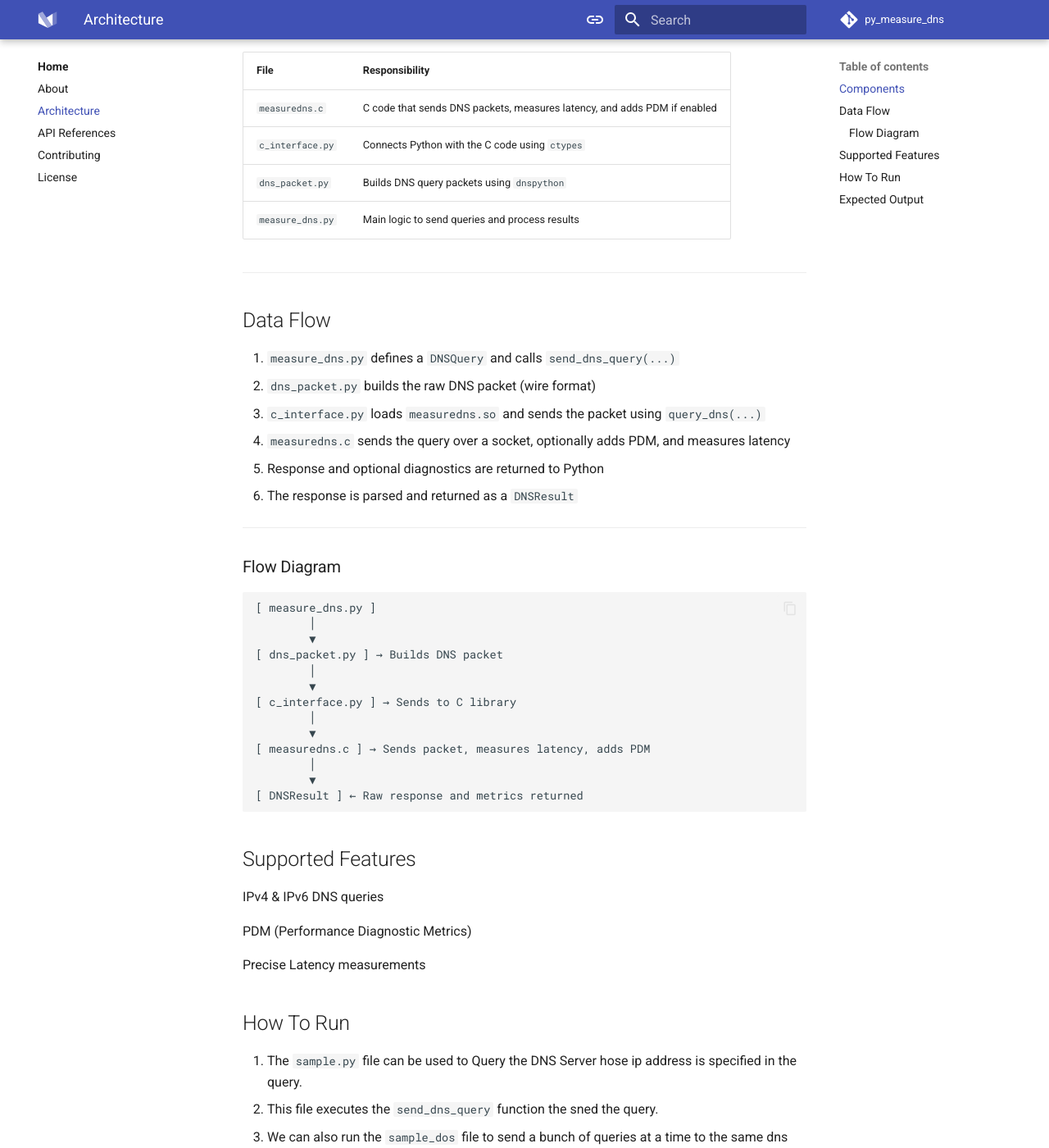
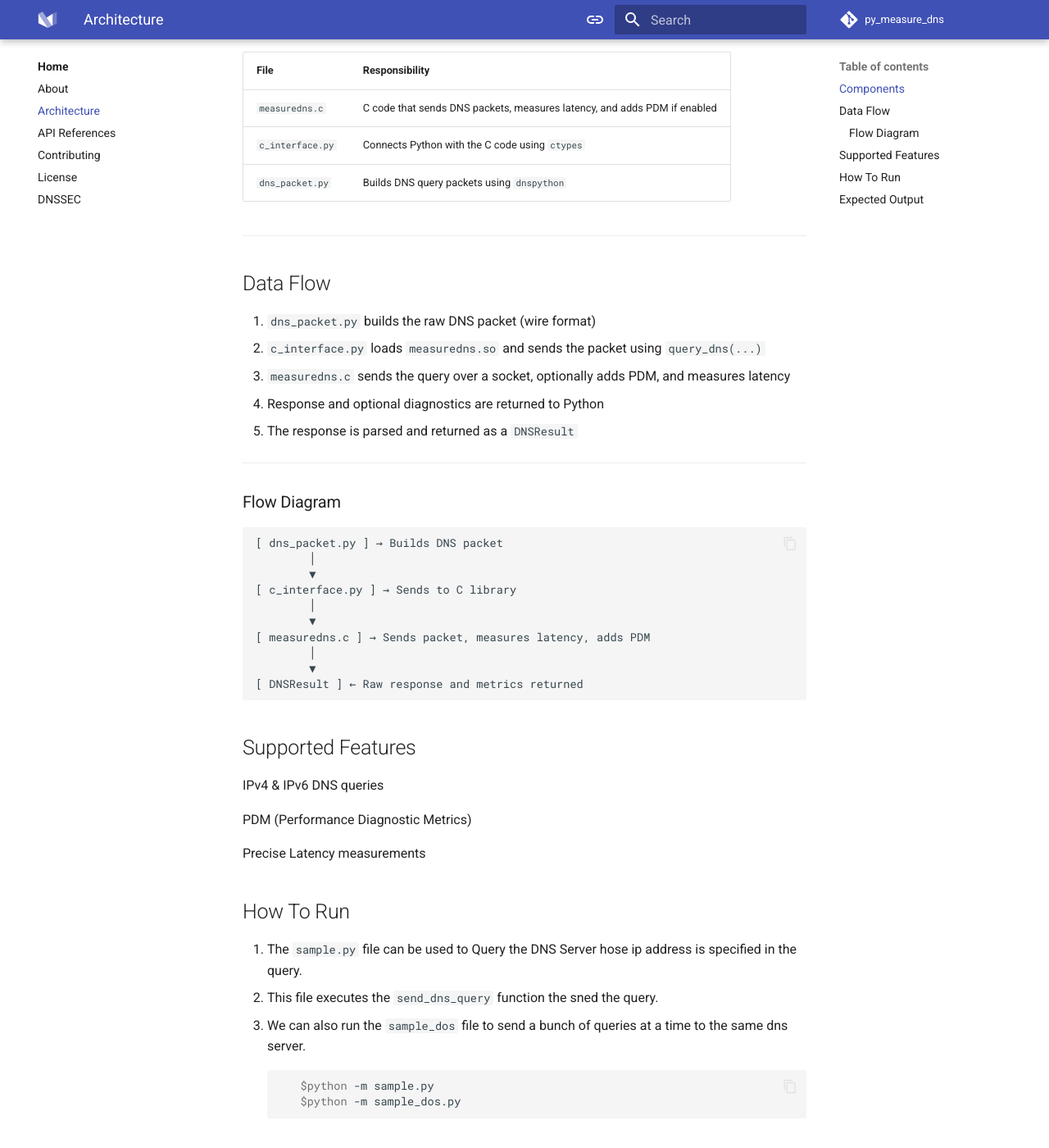
Before and after one commit to indiainternetfoundation/py_measure_dns, an MkDocs documentation site: the page built from docs/architecture.md, in a window 1280 px wide and 1400 px high, scrolled down 358 px. Shown: the whole window at 82% size. Built offline with MkDocs 1.6.1 and Material for MkDocs 9.7.7, drawn with Linux system fonts in a browser that asks for light colours; comment, search, counter and statistics services are not loaded.

Commit message:
Replaced forked repo with updated measuredns structure

````diff
--- a/docs/architecture.md
+++ b/docs/architecture.md
@@ -11,27 +11,22 @@ This project sends raw DNS queries and measures latency, optionally capturing di
 | `measuredns.c` | C code that sends DNS packets, measures latency, and adds PDM if enabled |
 | `c_interface.py` | Connects Python with the C code using `ctypes` |
 | `dns_packet.py` | Builds DNS query packets using `dnspython` |
-| `measure_dns.py` | Main logic to send queries and process results |
 
 ---
 
 ## Data Flow
 
-1. `measure_dns.py` defines a `DNSQuery` and calls `send_dns_query(...)`
-2. `dns_packet.py` builds the raw DNS packet (wire format)
-3. `c_interface.py` loads `measuredns.so` and sends the packet using `query_dns(...)`
-4. `measuredns.c` sends the query over a socket, optionally adds PDM, and measures latency
-5. Response and optional diagnostics are returned to Python
-6. The response is parsed and returned as a `DNSResult`
+1. `dns_packet.py` builds the raw DNS packet (wire format)
+2. `c_interface.py` loads `measuredns.so` and sends the packet using `query_dns(...)`
+3. `measuredns.c` sends the query over a socket, optionally adds PDM, and measures latency
+4. Response and optional diagnostics are returned to Python
+5. The response is parsed and returned as a `DNSResult`
 
 ---
 
 ### Flow Diagram
 
 ```text
-[ measure_dns.py ]
-        │
-        ▼
 [ dns_packet.py ] → Builds DNS packet
         │
         ▼
@@ -56,8 +51,8 @@ Precise Latency measurements
 2. This file executes the `send_dns_query` function the sned the query.
 3. We can also run the `sample_dos` file to send a bunch of queries at a time to the same dns server.
 ```bash
-   $python3 -m sample.py
-   $python3 -m sample_dos.py
+   $python -m sample.py
+   $python -m sample_dos.py
 ```
 ## Expected Output
 1. By running the `sample.py` file the user should be able to see the following output.
--- a/mkdocs.yml
+++ b/mkdocs.yml
@@ -20,6 +20,7 @@ nav:
     - API References: api.md
     - Contributing: contributing.md
     - License: license.md
+    - DNSSEC : DNSSEC.md
   - Examples:
     - Index: examples/index.md
 
````
Also changed, not shown: docs/DNSSEC.md (added, +38 -0 lines), 3 other files.
